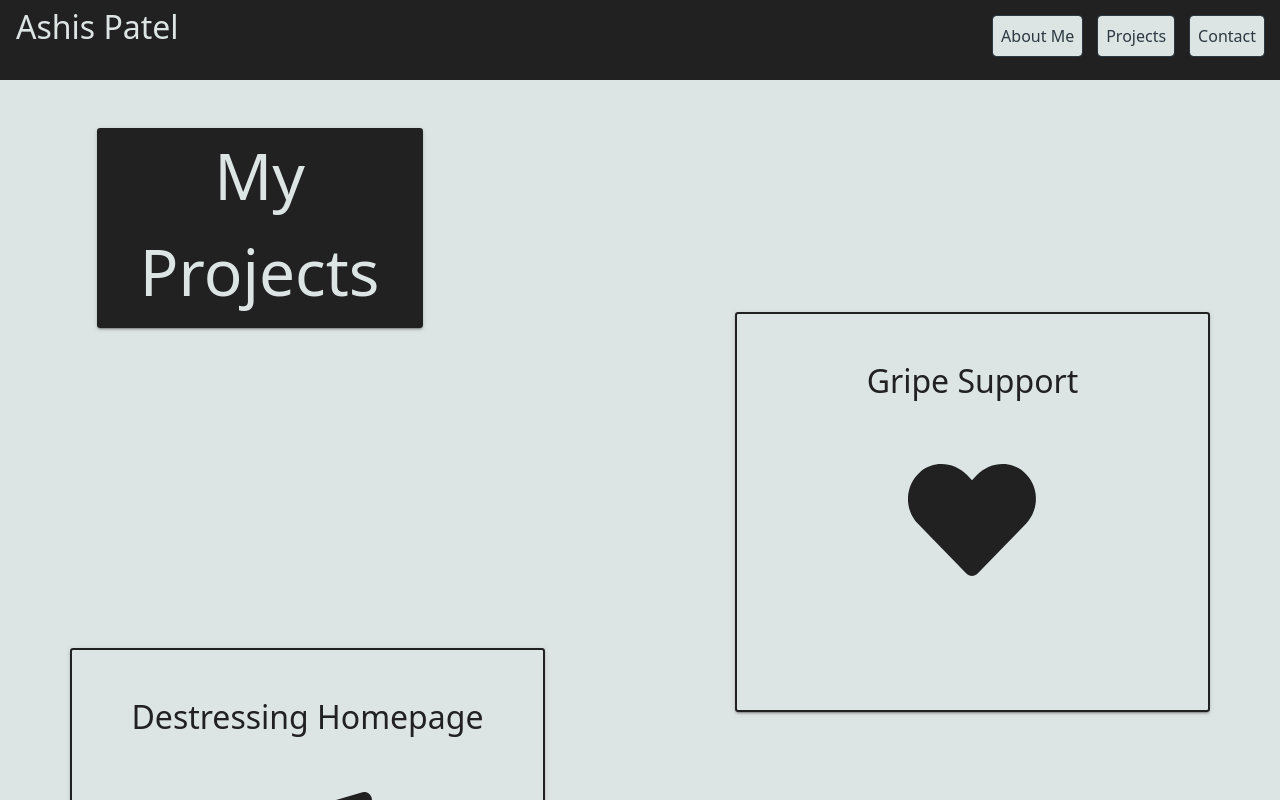
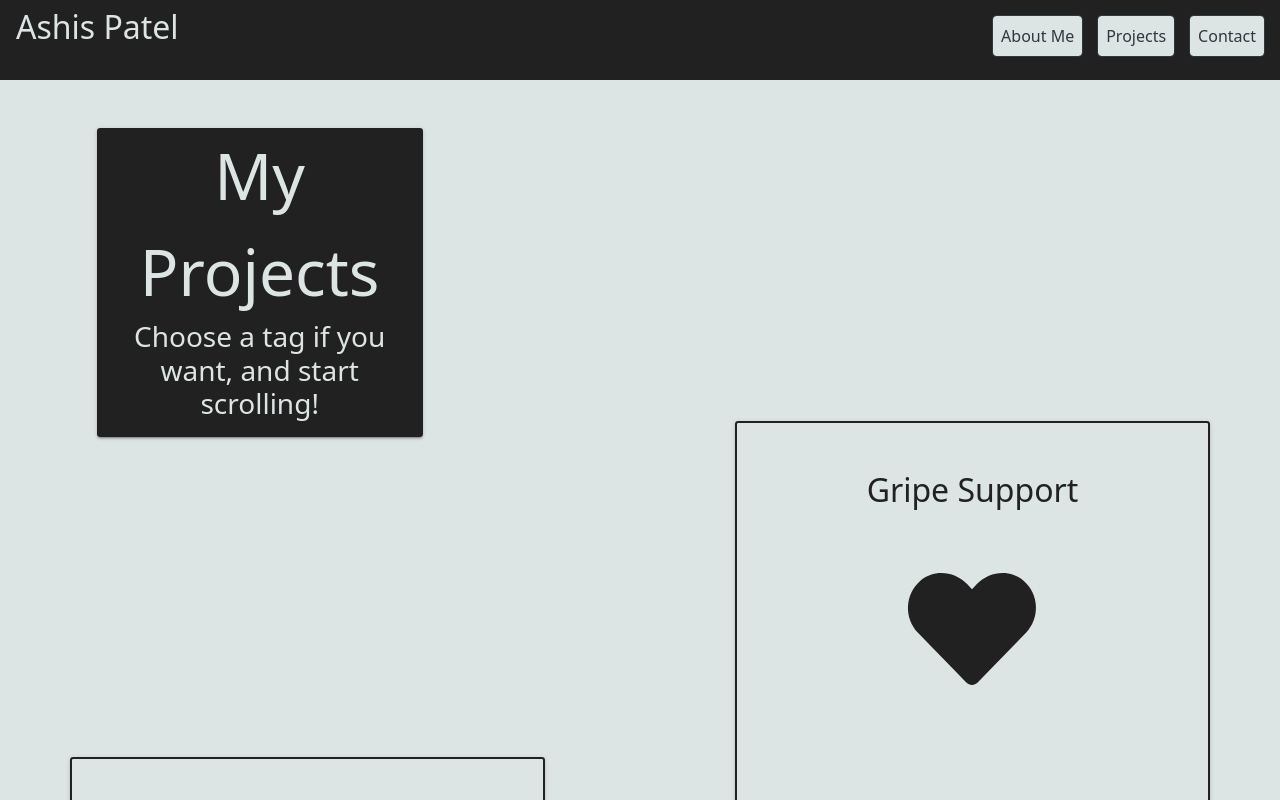
Before and after one commit to AshisPatel/portfolio, a React (Create React App) app: page /projects in a window 1280 px wide. Shown: the top 800 px of the page. Built offline with nearby package versions, Linux system fonts and the light colour scheme.

Commit message:
Reduce animation time

```diff
--- a/src/Components/Projects.js
+++ b/src/Components/Projects.js
@@ -16,7 +16,10 @@ function Projects(props) {
     return (
         <div id="project-container">
             <div className="row mb-5">
-                <div className="offset-1 col-4 text-center px-3 pb-2 mt-5" id="project-section-title">My Projects</div>
+                <div className="offset-1 col-4 text-center px-3 pb-2 mt-5" id="project-section-title">
+                    My Projects
+                    <h3>Choose a tag if you want, and start scrolling!</h3>
+                </div>
             </div>
 
             {/* <div className="outter-sbox">
```
Also changed, not shown: src/style.scss (+4 -8 lines), src/style.css, 1 other file (tests, documents, lock files or other folders).
